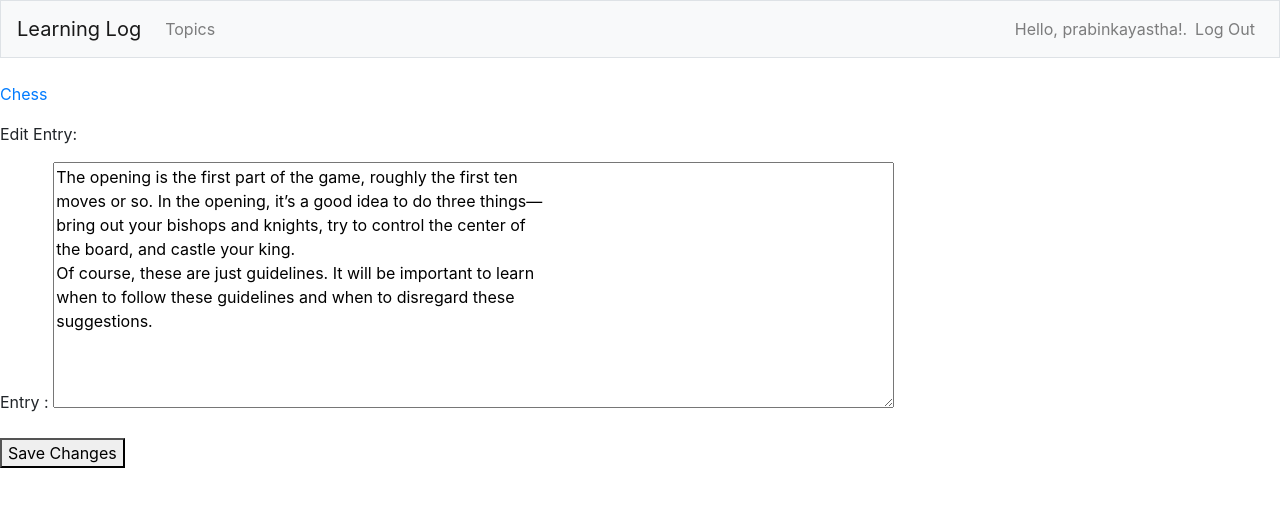
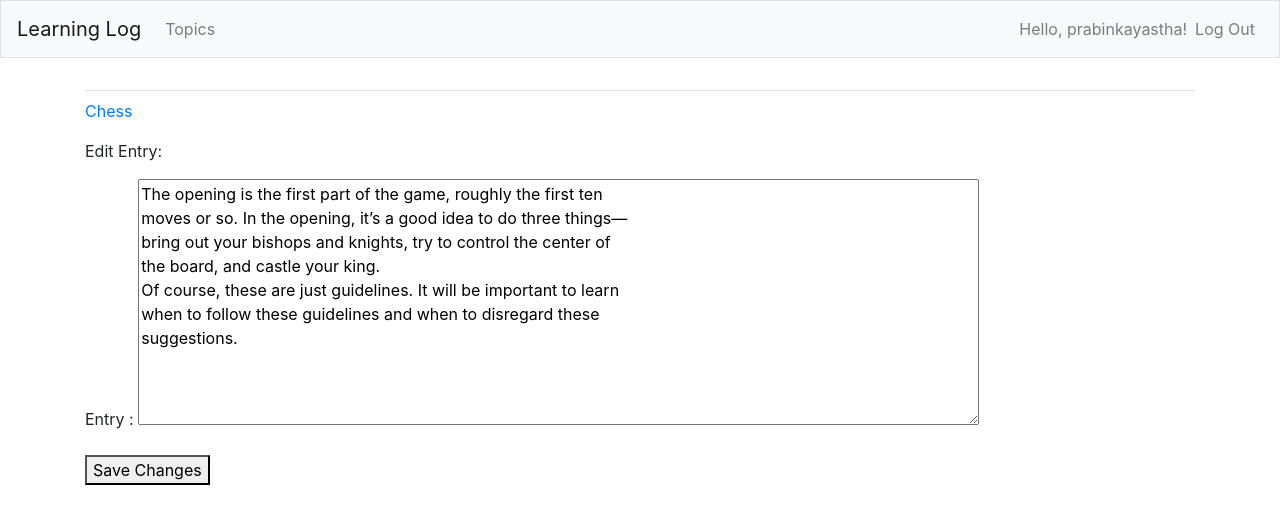
Before and after one commit to PrabinKayastha/Learning-Log, a Django app: page /edit_entry/1 in a window 1280 px wide. Shown: the top 524 px of the page. Run offline with Django 3.2, Linux system fonts and the light colour scheme; a user stored in the database is signed in; data comes from the database, SQL or seed files in the repository; both versions use the stored data as it was after the commit; some libraries are stand-ins or nearby versions.

Commit message:
added the content container in the base.html

```diff
--- a/learning_logs/templates/learning_logs/base.html
+++ b/learning_logs/templates/learning_logs/base.html
@@ -30,7 +30,7 @@
                 <ul class="navbar-nav ml-auto">
                     {% if user.is_authenticated %}
                         <li class="nav-item">
-                        <span class="navbar-text"}>Hello, {{ user.username }}!.</span>
+                            <span class="navbar-text"}>Hello, {{ user.username }}!</span>
                         </li>
                         <li class="nav-item">
                             <a class="nav-link"} href="{% url 'users:logout' %}">Log Out</a>
@@ -45,5 +45,16 @@
                     {% endif %}
                 </ul>
         </nav>
+
+        <main role="main" class="container">
+            <div class="pb-2 mb-2 border-bottom">
+                {% block page_header %}
+                {% endblock page_header %}
+            </div>
+            <div>
+                {% block content %}
+                {% endblock content %}
+            </div>
+        </main>
     </body>
-{% block content %}{% endblock content %}
+</html>
```
Also changed, not shown: db.sqlite3. Lines whose indentation alone changed are shown as unchanged.
